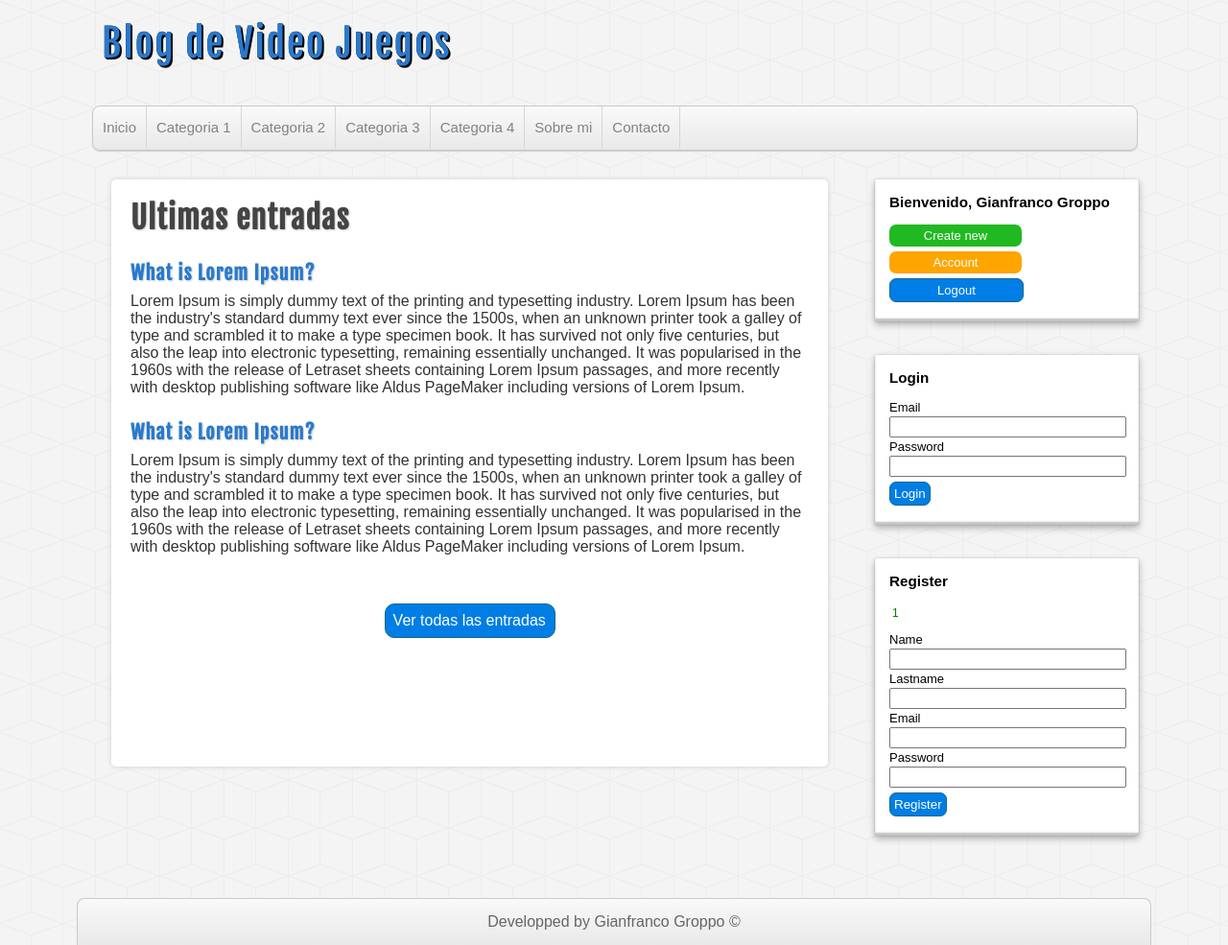
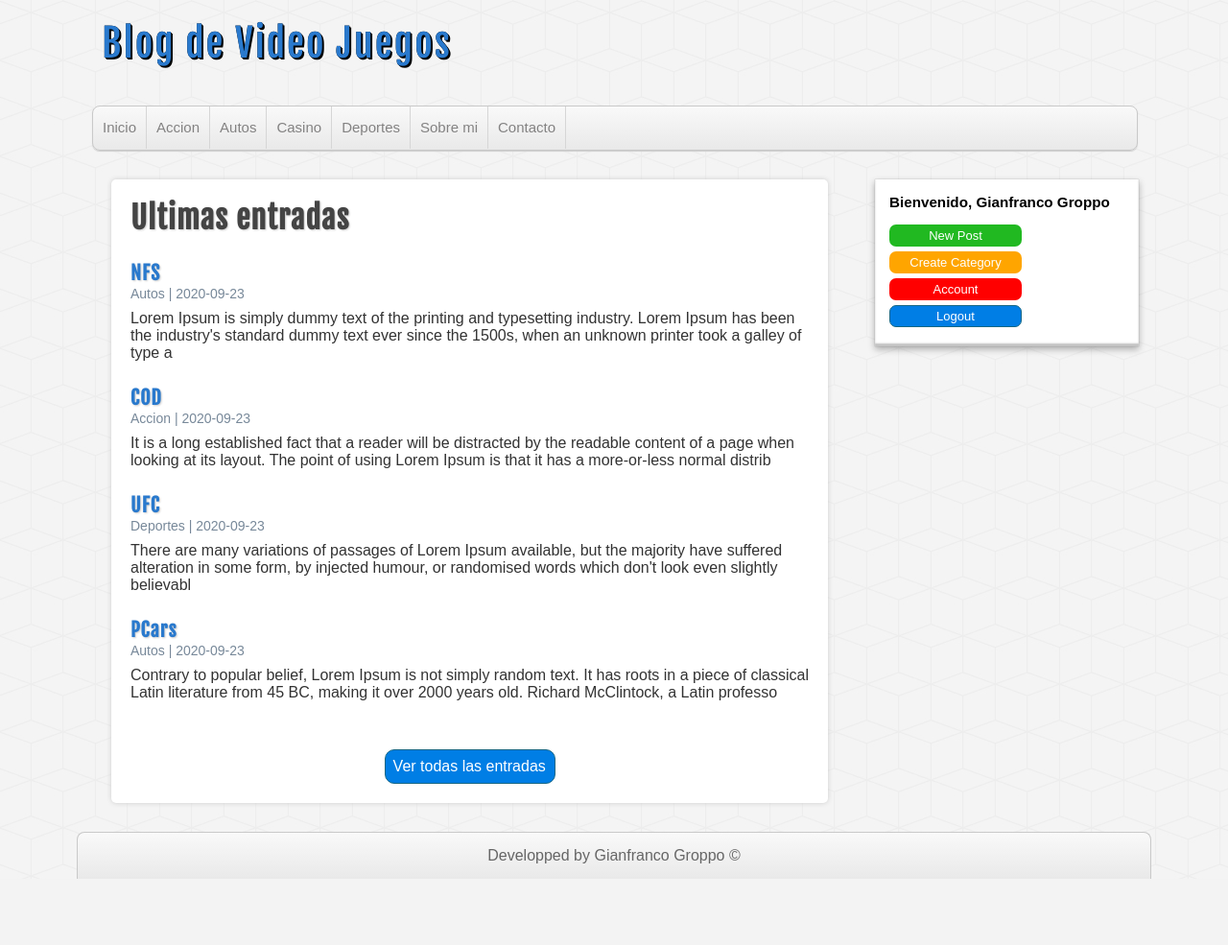
Before and after one commit to gian4820/master_php, a PHP site: page / in a window 1280 px wide. Shown: the whole page at 96% size. After the commit the page ends 916 px from the top, so only its background shows below. Run offline with PHP 8.4, Linux system fonts and the light colour scheme; a user stored in the database is signed in; data comes from the database, SQL or seed files in the repository; both versions use the stored data as it was after the commit.

Commit message:
proyecto php
agregamos db
crear categorias
crear post
modificamos header
mod conexion

```diff
--- a/proyecto-php/assets/css/style.css
+++ b/proyecto-php/assets/css/style.css
@@ -182,6 +182,8 @@ input[type="submit"],
     color:white !important;
     text-align: center;
     width: 130px;
+    padding: 3px;
+
 }
 
 .boton-naranja{
@@ -210,10 +212,17 @@ input[type="submit"],
     width: 130px;
     text-align: center;
 }
-
 .boton-rojo{
-    background: red;
-    border-color: #444;
+    background-color: red;
+    margin-top: 5px;
+    margin-bottom: 5px;
+    display: block;
+    border-radius: 7px;
+    color:white;
+    cursor:pointer;
+    padding: 4px;
+    width: 130px;
+    text-align: center;
 }
 
 
@@ -282,3 +291,8 @@ input[type="submit"],
     padding: 15px;
     text-align: center;
 }
+
+
+.fecha{
+    color: lightslategray;
+}
--- a/proyecto-php/includes/conexion.php
+++ b/proyecto-php/includes/conexion.php
@@ -10,5 +10,7 @@ $db = mysqli_connect($server, $username, $password, $database, 3307);
 
 mysqli_query($db, "SET NAMES 'utf-8'");
 
-//Iniciamos la sesion
-session_start();
+//Iniciamos la sesion, si no esta, la iniciamos.
+if(!isset($_SESSION)){
+    session_start();
+}
--- a/proyecto-php/includes/header.php
+++ b/proyecto-php/includes/header.php
@@ -1,5 +1,6 @@
 <!-- Conexion DB -->
 <?php require_once 'conexion.php' ?>
+<?php include_once 'includes/helpers.php'?>
 
 <!-- HTML Header -->
 
@@ -27,18 +28,22 @@
                 <li>
                     <a href="index.php">Inicio</a>
                 </li>
-                <li>
-                    <a href="index.php">Categoria 1</a>
-                </li>
-                <li>
-                    <a href="index.php">Categoria 2</a>
-                </li>
-                <li>
-                    <a href="index.php">Categoria 3</a>
-                </li>
-                <li>
-                    <a href="index.php">Categoria 4</a>
-                </li>
+
+                <!-- Traemos las categorias de la DB y la mostramos en el NAV-->
+                <?php
+                    $categories = listCategories($db);
+                        if(!empty($categories)){
+                            while($categoria = mysqli_fetch_assoc($categories)){
+                ?>
+                                <li>
+                                    <a href="categories.php?id=<?=$categoria['id']?>"><?=$categoria['nombre']?></a>
+                                </li>
+               <?php
+                            }
+                        }
+               ?>
+
+
                 <li>
                     <a href="index.php">Sobre mi</a>
                 </li>
--- a/proyecto-php/includes/helpers.php
+++ b/proyecto-php/includes/helpers.php
@@ -23,3 +23,33 @@ function deleteErrors(){
 
     return $delet;
 }
+
+//traemos las cateogiras de la DB
+function listCategories($conexion){
+    $sql = "SELECT * FROM categorias ORDER BY nombre ASC;";
+    $categories = mysqli_query($conexion, $sql);
+
+    $result = array();
+    if($categories && mysqli_num_rows($categories) >= 1){
+        $result = $categories;
+    }
+
+    return $result;
+}
+
+
+//Traemos las entradas de la DB
+function lastInputs($conexion){
+    $sql = "SELECT e.*, c.nombre AS 'categoria' FROM entradas e " .
+            "INNER JOIN categorias c ON e.categoria_id = c.id " .
+            "ORDER BY e.id DESC LIMIT 4";
+
+    $inp = mysqli_query($conexion, $sql);
+    $result = array();
+
+    if($inp && mysqli_num_rows($inp) >= 1){
+        $result = $inp;
+    }
+
+    return $result;
+}
--- a/proyecto-php/includes/sidebar.php
+++ b/proyecto-php/includes/sidebar.php
@@ -1,6 +1,5 @@
 <!--SIDEBAR-->
 
-<?php include_once 'includes/helpers.php'?>
 
 <div id=container>
 <aside id="sidebar">
@@ -11,13 +10,15 @@
             <h3> Bienvenido, <?= $_SESSION['user']['nombre'] . ' ' . $_SESSION['user']['apellido']; ?> </h3>
 
             <!-- Botones-->
-            <a href="" class="boton-verde">Create new</a>
-            <a href="" class="boton-naranja">Account</a>
+            <a href="create-post.php" class="boton-verde">New Post</a>
+            <a href="create-categories.php" class="boton-naranja">Create Category</a>
+            <a href="" class="boton-rojo">Account</a>
             <a href="logout.php" class="boton">Logout</a>
 
         </div>
     <?php } ?>
 
+    <?php if(!isset($_SESSION['user'])){ ?>
 
         <div id="login" class="block-aside">
             <h3>Login</h3>
@@ -89,4 +90,5 @@
             </form>
             <?php deleteErrors(); ?>
         </div>
+    <?php }  ?>
 </aside>
--- a/proyecto-php/index.php
+++ b/proyecto-php/index.php
@@ -9,42 +9,37 @@
     <!--CONTENIDO-->
     <div id=principal>
         <h1>Ultimas entradas</h1>
-        <article class="entrada">
-            <a href="">
-                <h2>What is Lorem Ipsum?</h2>
-                <p>Lorem Ipsum is simply dummy text of the printing and
-                    typesetting industry. Lorem Ipsum has been the industry's
-                    standard dummy text ever since the 1500s, when an unknown
-                    printer took a galley of type and scrambled it to make
-                    a type specimen book. It has survived not only five
-                    centuries, but also the leap into electronic
-                    typesetting, remaining essentially unchanged.
-                    It was popularised in the 1960s with the release
-                    of Letraset sheets containing Lorem Ipsum passages,
-                    and more recently with desktop publishing
-                    software like Aldus PageMaker including versions
-                    of Lorem Ipsum.
-                </p>
-            </a>
-        </article>
-        <article class="entrada">
-            <a href="">
-                <h2>What is Lorem Ipsum?</h2>
-                <p>Lorem Ipsum is simply dummy text of the printing and
-                    typesetting industry. Lorem Ipsum has been the industry's
-                    standard dummy text ever since the 1500s, when an unknown
-                    printer took a galley of type and scrambled it to make
-                    a type specimen book. It has survived not only five
-                    centuries, but also the leap into electronic
-                    typesetting, remaining essentially unchanged.
-                    It was popularised in the 1960s with the release
-                    of Letraset sheets containing Lorem Ipsum passages,
-                    and more recently with desktop publishing
-                    software like Aldus PageMaker including versions
-                    of Lorem Ipsum.
-                </p>
-            </a>
-        </article>
+
+        <!--Traemos las ultimas 4 entradas de la DB -->
+        <?php
+            $inp = lastInputs($db);
+
+            if(!empty($inp)){
+                while($in = mysqli_fetch_assoc($inp)){
+            ?>
+
+            <article class="entrada">
+                <a href="">
+                    <h2>
+                        <?= $in['titulo']?>
+                    </h2>
+                    <span class="fecha">
+                        <?= $in['categoria'] . ' | ' . $in['fecha']; ?>
+                    </span>
+                    <p>
+                        <!--Con el Substr le decimos que nos corte el texto hasta los 200 caracteres-->
+                        <?= substr($in ['descripcion'], 0, 200 )    ?>
+                    </p>
+                </a>
+            </article>
+
+            <?php
+                }
+            }
+        ?>
+
+        <!--Boton ver toda las entradas -->
+
         <div id="ver-todas">
             <a href="">Ver todas las entradas</a>
         </div>
```
Also changed, not shown: proyecto-php/blog.sql (added, +155 -0 lines), proyecto-php/create-categories.php (added, +27 -0 lines), proyecto-php/create-post.php (added, +10 -0 lines), proyecto-php/includes/redirection.php (added, +9 -0 lines), proyecto-php/save-categories.php (added, +32 -0 lines). Lines whose indentation alone changed are shown as unchanged.
